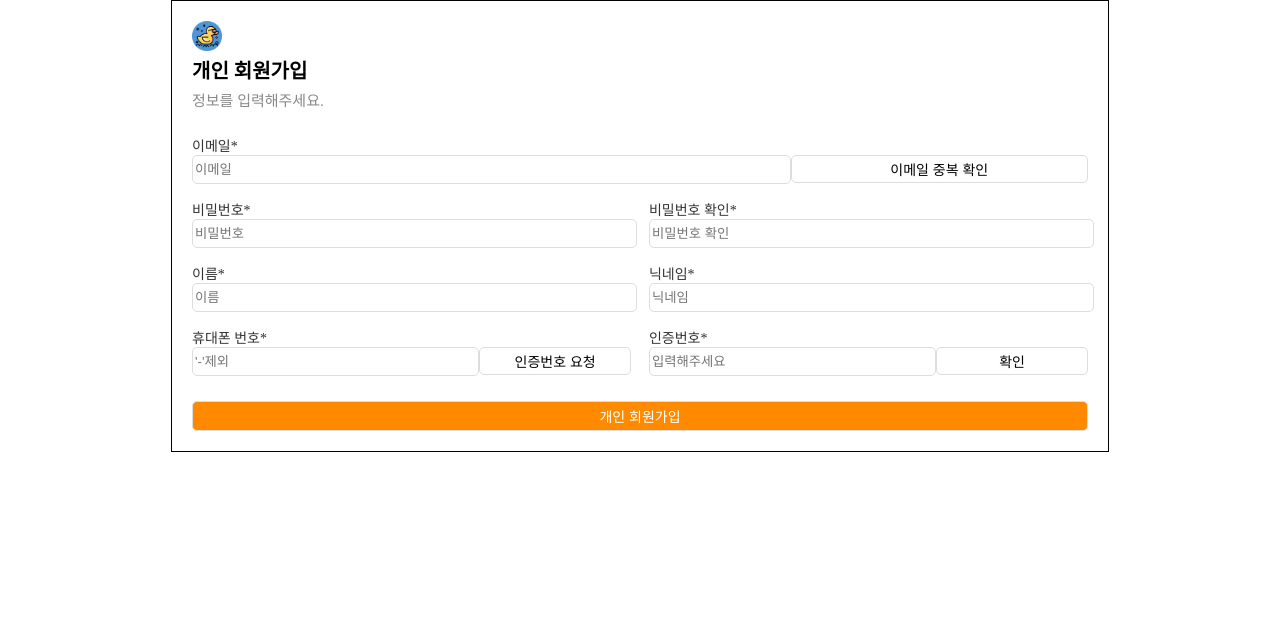
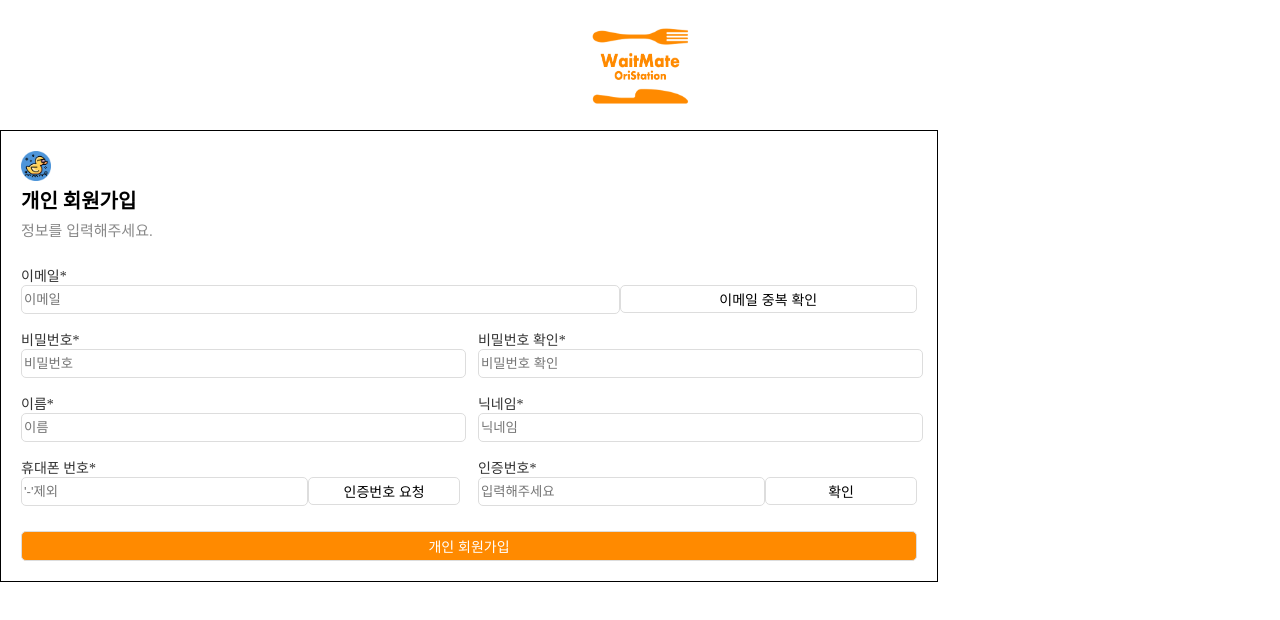
Before and after one commit to stationOri/DevOps_final_front, a React (Create React App) app in the folder devops-final-front/: page /usersignup in a window 1280 px wide. Shown: the top 620 px of the page. Built offline with nearby package versions, Linux system fonts and the light colour scheme; the HTML template or start-up script is replaced by a standard one.

Commit message:
feat: 사용자 로고 헤더

```diff
--- /dev/null
+++ b/devops-final-front/src/components/HeaderOrange.js
@@ -0,0 +1,13 @@
+import LogoOrange from "../assets/images/logo-orange.png"
+import "../css/components/HeaderOrange.css"
+
+function HeaderOrange() {
+
+  return (
+    <div className="orangeheaderWrapper">
+      <img className="orangeheaderImg" src={LogoOrange} alt=""/>
+    </div>
+  );
+}
+
+export default HeaderOrange;
--- /dev/null
+++ b/devops-final-front/src/css/components/HeaderOrange.css
@@ -0,0 +1,12 @@
+.orangeheaderImg {
+  width: 100px;
+  height: 80px;
+}
+
+.orangeheaderWrapper {
+  width: 100%;
+  height: 130px;
+  display: flex;
+  justify-content: center;
+  align-items: center;
+}
--- a/devops-final-front/src/css/pages/RestaurantSignup.css
+++ b/devops-final-front/src/css/pages/RestaurantSignup.css
@@ -1,13 +1,3 @@
-
-.fullWrapper {
-  width: 100%;
-  height: 100%;
-  display: flex;
-  flex-direction: row;
-  justify-content: center;
-}
-
-
 .restSigninWrapper {
   width: clamp(60%, 90% - 20vw, 90%);
   border: 1px solid;
--- a/devops-final-front/src/pages/RestaurantSignup.js
+++ b/devops-final-front/src/pages/RestaurantSignup.js
@@ -1,11 +1,13 @@
 import "../css/pages/RestaurantSignup.css"
 import Oriblue from "../assets/images/oriblue.png"
 import File from "../components/File"
+import HeaderOrange from "../components/HeaderOrange"
 
 function RestaurantSignin() {
 
   return (
     <div className="fullWrapper">
+    <HeaderOrange></HeaderOrange>
     <div className = "restSigninWrapper">
       <div className="signinHeader">
         <img className="ori" src={Oriblue} alt="duck"/>
--- a/devops-final-front/src/pages/UserSignup.js
+++ b/devops-final-front/src/pages/UserSignup.js
@@ -1,11 +1,12 @@
 import "../css/pages/UserSignup.css"
 import Oriblue from "../assets/images/oriblue.png"
-import File from "../components/File"
+import HeaderOrange from "../components/HeaderOrange"
 
 function UserSignup() {
 
   return (
     <div className="fullWrapper">
+      <HeaderOrange></HeaderOrange>
     <div className = "restSigninWrapper">
       <div className="signinHeader">
         <img className="ori" src={Oriblue} alt="duck"/>
```
